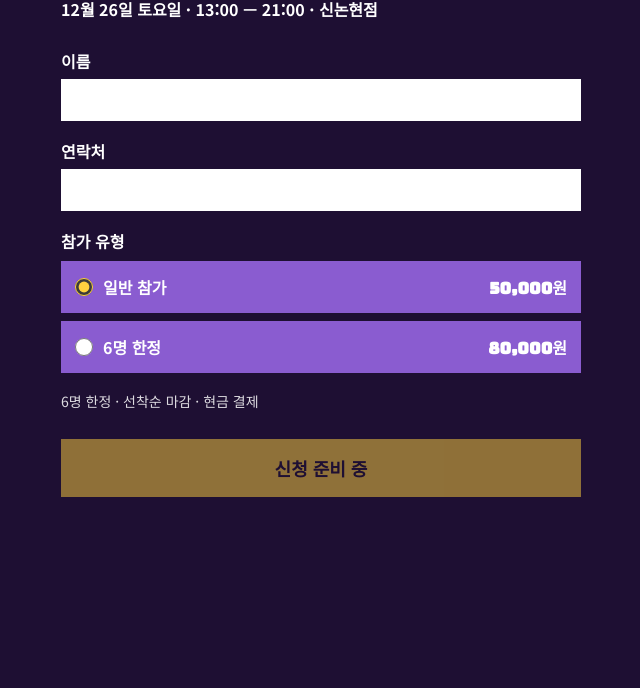
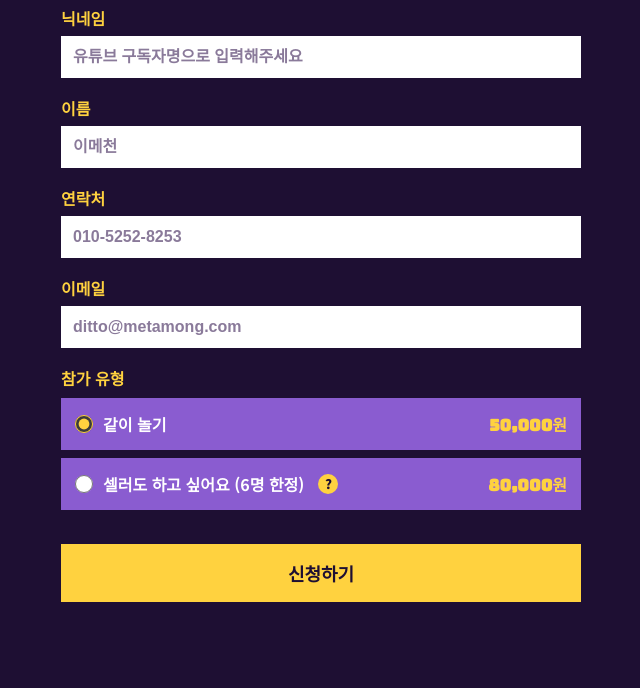
Before and after one commit to Boldinkdot/Mechristmas, a plain HTML site: page signup.html in a window 1280 px wide. Shown: the part 112-800 px from the top of the page, without its empty margins (319-959 px from the left). Drawn offline with Linux system fonts and the light colour scheme.

Commit message:
셀러 툴팁 문구 변경

```diff
--- a/signup.html
+++ b/signup.html
@@ -15,35 +15,64 @@
     --white: #FFFFFF;
   }
   * { box-sizing: border-box; margin: 0; padding: 0; }
-  body { background: var(--plum-deep); color: var(--white); font-family: 'Noto Sans KR', sans-serif; min-height: 100vh; }
+  body { background: var(--plum-deep); color: var(--white); font-family: 'Noto Sans KR', sans-serif; font-weight: 900; min-height: 100vh; }
   .wrap { max-width: 560px; margin: 0 auto; padding: 48px 20px; }
-  h1 { font-family: 'Bungee', sans-serif; font-weight: 400; color: var(--pop); font-size: 36px; margin-bottom: 8px; }
+  h1 { font-family: 'Noto Sans KR', sans-serif; font-weight: 900; color: var(--pop); font-size: 36px; margin-bottom: 8px; }
   .sub { font-weight: 700; margin-bottom: 28px; }
-  label { display: block; font-weight: 700; margin: 18px 0 6px; }
-  input[type=text], input[type=tel] { width: 100%; padding: 12px; font-size: 16px; border: none; background: var(--white); color: var(--plum-deep); }
+  label { font-weight: 900; display: block; font-weight: 700; margin: 18px 0 6px; }
+  input::placeholder { color: #8a7a9a; font-weight: 700; }
+  input[type=text], input[type=tel], input[type=email] { width: 100%; padding: 12px; font-size: 16px; border: none; background: var(--white); color: var(--plum-deep); }
   .opt { display: flex; align-items: center; gap: 10px; background: var(--violet); padding: 14px; margin-top: 8px; cursor: pointer; }
   .opt input { accent-color: var(--pop); width: 18px; height: 18px; }
   .opt b { margin-left: auto; font-family: 'Bungee', sans-serif; }
   .note { font-size: 14px; margin-top: 18px; opacity: 0.85; }
+  .tip { position: relative; display: inline-block; margin-left: 4px; width: 20px; height: 20px; border-radius: 50%; background: var(--pop); color: var(--plum-deep); text-align: center; font-size: 13px; font-weight: 900; line-height: 20px; cursor: help; }
+  .tip::after { content: attr(data-tip); position: absolute; bottom: 140%; left: 50%; transform: translateX(-50%); background: var(--plum-deep); color: var(--white); padding: 8px 10px; font-size: 13px; font-weight: 700; white-space: nowrap; opacity: 0; pointer-events: none; transition: opacity .15s; }
+  .tip:hover::after, .tip:focus::after { opacity: 1; }
+  .opt small { font-size: 12px; font-weight: 700; }
+  label, .opt, .opt b { color: var(--pop); }
+  .opt .seller-name { color: var(--white); }
   button { width: 100%; margin-top: 28px; padding: 16px; font-size: 18px; font-weight: 900; background: var(--pop); color: var(--plum-deep); border: none; }
   button:disabled { opacity: 0.5; }
 </style>
 </head>
 <body>
 <div class="wrap">
-  <h1>솔크메크 신청</h1>
-  <div class="sub">12월 26일 토요일 · 13:00 — 21:00 · 신논현점</div>
-  <form onsubmit="return false;">
+  <h1>솔크메크 같이 보내기</h1>
+  <form id="signup-form">
+    <label for="nick">닉네임</label>
+    <input type="text" id="nick" name="nick" placeholder="유튜브 구독자명으로 입력해주세요" required>
     <label for="name">이름</label>
-    <input type="text" id="name" name="name" required>
+    <input type="text" id="name" name="name" placeholder="이메천" required>
     <label for="phone">연락처</label>
-    <input type="tel" id="phone" name="phone" required>
+    <input type="tel" id="phone" name="phone" placeholder="010-5252-8253" required>
+    <label for="email">이메일</label>
+    <input type="email" id="email" name="email" placeholder="ditto@metamong.com" required>
     <label>참가 유형</label>
-    <label class="opt"><input type="radio" name="type" value="normal" checked>일반 참가 <b>50,000원</b></label>
-    <label class="opt"><input type="radio" name="type" value="limited">6명 한정 <b>80,000원</b></label>
-    <div class="note">6명 한정 · 선착순 마감 · 현금 결제</div>
-    <button type="submit" disabled>신청 준비 중</button>
+    <label class="opt"><input type="radio" name="type" value="normal" checked><span class="seller-name">같이 놀기</span> <b>50,000원</b></label>
+    <label class="opt"><input type="radio" name="type" value="seller"><span class="seller-name">셀러도 하고 싶어요 (6명 한정)</span> <span class="tip" tabindex="0" data-tip="셀러 참가 시 책임 있는 진행을 위한 관리비 3만원이 추가됩니다">?</span> <b>80,000원</b></label>
+    <button type="submit" id="submit-btn" disabled>신청 준비 중</button>
   </form>
 </div>
+<script>
+(function(){
+  // 구글 앱스크립트 웹앱 URL을 여기에 넣으면 제출이 시트로 들어갑니다.
+  var SHEET_URL = 'https://script.google.com/macros/s/AKfycbziLIX-lnp0nPfuhdkPo1dhYpEMLEZWoudHC-aVJ6TKVxagcUJVlQ-JOKSfFTnCDS9izg/exec';
+  var form = document.getElementById('signup-form');
+  var btn = document.getElementById('submit-btn');
+  if (SHEET_URL) { btn.disabled = false; btn.textContent = '신청하기'; }
+  form.addEventListener('submit', function(e){
+    e.preventDefault();
+    if (!SHEET_URL) return;
+    var type = form.querySelector('input[name=type]:checked').value === 'seller' ? '셀러 6명 한정 80,000원' : '같이 놀기 50,000원';
+    var data = { nick: form.nick.value, name: form.name.value, phone: form.phone.value, email: form.email.value, type: type };
+    btn.disabled = true; btn.textContent = '전송 중...';
+    fetch(SHEET_URL, { method: 'POST', mode: 'no-cors', body: JSON.stringify(data) })
+      .then(function(){ alert('신청이 접수됐습니다.'); form.reset(); })
+      .catch(function(){ alert('전송에 실패했습니다. 다시 시도해 주세요.'); })
+      .finally(function(){ btn.disabled = false; btn.textContent = '신청하기'; });
+  });
+})();
+</script>
 </body>
 </html>
```
Also changed, not shown: index.html (+2 -2 lines).
